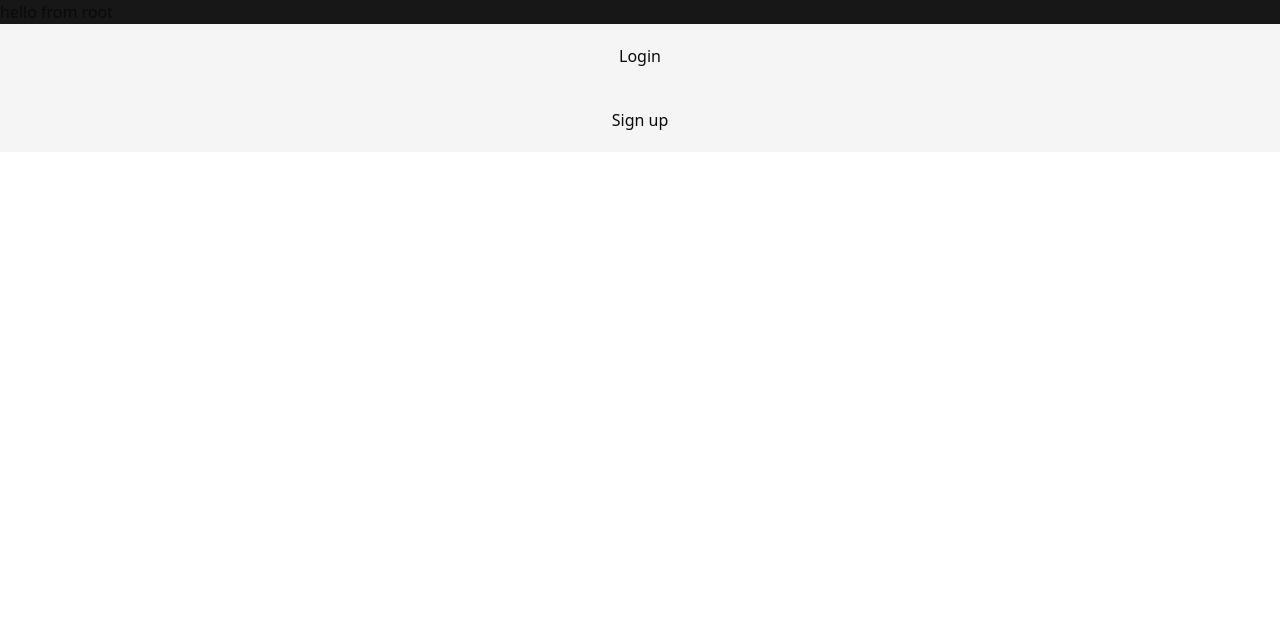
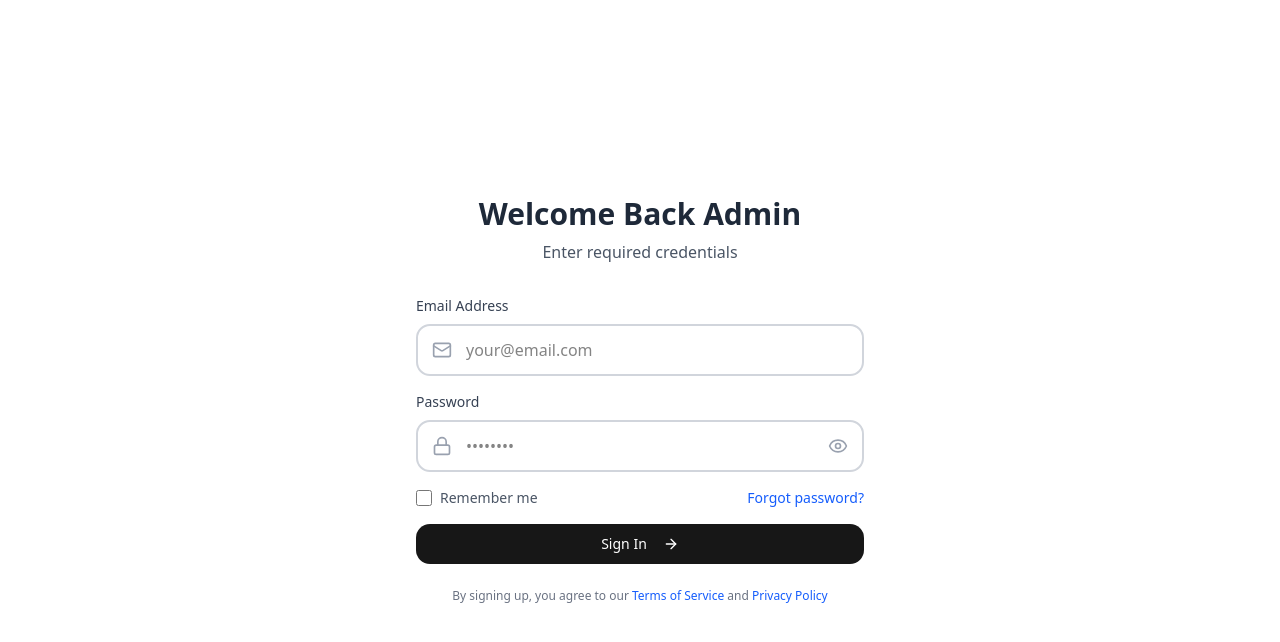
Before and after one commit to BiratBC/Preschool-Development-Tracker, a Next.js app in the folder tracker/: page / in a window 1280 px wide. Shown: the top 642 px of the page. Built offline with nearby package versions, Linux system fonts and the light colour scheme; no server answers; the database is empty.

Commit message:
completed authentication and authorization

```diff
--- a/tracker/app/(root)/page.tsx
+++ b/tracker/app/(root)/page.tsx
@@ -1,15 +1,11 @@
 import React from "react";
-import Link from "next/link";
+import HomeComponent from "@/components/HomeComponent";
+import { ToastContainer, toast } from 'react-toastify';
 export default function Home() {
   return (
     <>
-      <div className="bg-primary text-30-extrabold">
-        <p>hello from root</p>
-      </div>
-      <div className="bg-secondary flex flex-col justify-center items-center">
-      <Link href="/login" className="startup-form_btn my-5 text-center">Login</Link>
-      <Link href="/signup" className="startup-form_btn my-5 text-center">Sign up</Link>
-      </div>
+    <ToastContainer/>
+      <HomeComponent/>
     </>
   );
 }
--- a/tracker/components/DashboardComponent.tsx
+++ b/tracker/components/DashboardComponent.tsx
@@ -68,6 +68,10 @@ export default function DashboardComponent() {
   const handleIndividualGoals = (id : Number) => {
       router.push(`/student/${id}`)
   }
+  const handleLogout = () => {
+    localStorage.setItem("adminId", "");
+    router.push("/")
+  }
 
   return (
     <div className="flex h-screen bg-gray-50">
@@ -109,6 +113,7 @@ export default function DashboardComponent() {
 
           {/* User Profile */}
           <div className="p-4 border-t border-gray-200">
+            <button onClick={handleLogout}>
             <div className="flex items-center space-x-3 px-4 py-3 hover:bg-gray-100 rounded-lg transition-colors cursor-pointer">
               <div className="w-10 h-10 bg-gradient-to-br from-purple-500 to-pink-500 rounded-full flex items-center justify-center text-white font-semibold">
                 AD
@@ -119,6 +124,7 @@ export default function DashboardComponent() {
               </div>
               <LogOut className="w-5 h-5 text-gray-400" />
             </div>
+            </button>
           </div>
         </div>
       </aside>
--- a/tracker/components/GoalsComponent.tsx
+++ b/tracker/components/GoalsComponent.tsx
@@ -1,9 +1,10 @@
 "use client";
 import React, { useState, useEffect } from "react";
 import { Button } from "./ui/button";
-import { Share2, Check, X } from "lucide-react";
+import { Check, X } from "lucide-react";
 import { supabase } from "@/lib/supabaseClient";
-import { NextRequest } from "next/server";
+import { useRouter } from "next/router";
+
 type Category = {
   id: number;
   name: string;
@@ -11,6 +12,7 @@ type Category = {
 };
 
 export default function GoalsComponent() {
+  const router = useRouter();
   const [milestone_categories, setmilestone_categories] = useState<Category[]>([]);
   const [milestones, setMilestones] = useState({
     fineMotor: [
--- /dev/null
+++ b/tracker/components/HomeComponent.tsx
@@ -0,0 +1,161 @@
+"use client";
+import React, { useState, useEffect } from "react";
+import { Mail, Lock, Award, ArrowRight, Eye, EyeOff } from "lucide-react";
+import { Button } from "./ui/button";
+import { supabase } from "@/lib/supabaseClient";
+import { useRouter } from "next/navigation";
+import { toast } from 'react-toastify';
+const HomeComponent = () => {
+  const router = useRouter();
+  const [showPassword, setShowPassword] = useState(false);
+  const [email, setEmail] = useState("");
+  const [password, setPassword] = useState("");
+
+  const handleAdminAuth = async () => {
+  try {
+    const { data, error } = await supabase
+      .from("admin")
+      .select("*")
+      .single();
+
+    console.log({ data, error });
+
+    if (error) {
+      console.error("Supabase error:", error.message);
+      return Response.json({ error: error.message }, { status: 400 });
+    }
+
+    if (!data) {
+      console.error("No admin record found in DB");
+      return Response.json({ error: "Admin not found" }, { status: 404 });
+    }
+    if (email === data.admin_email && password === data.admin_password) {
+      localStorage.setItem("adminId", data?.admin_id ?? "");
+      toast.success("Login Successfull");
+      router.push("/dashboard");
+      return Response.json({ success: true });
+    } else {
+      toast.error("Invalid Admin Credentials")
+      return Response.json({ error: "Invalid credentials" }, { status: 401 });
+    }
+
+  } catch (error) {
+    console.error("Unexpected error:", error);
+    return Response.json({ error: "Something went wrong" }, { status: 500 });
+  }
+};
+useEffect(() => {
+  const adminId = localStorage.getItem("adminId");
+  if (adminId) {
+      window.location.href = "/dashboard";
+      return;
+    }
+}, [])
+
+
+
+  return (
+    <>
+      <div className="min-h-screen flex">
+        {/* Left Side - Form */}
+        <div className="flex-1 flex items-center justify-center p-8 bg-white">
+          <div className="w-full max-w-md">
+            {/* Header */}
+            <div className="text-center mb-8">
+              <h1 className="text-3xl font-bold text-gray-800 mb-2">
+                Welcome Back Admin
+              </h1>
+              <p className="text-gray-600">Enter required credentials</p>
+            </div>
+
+            {/* Form Fields */}
+            <div className="space-y-4">
+              <div>
+                <label className="block text-sm font-medium text-gray-700 mb-2">
+                  Email Address
+                </label>
+                <div className="relative">
+                  <Mail className="absolute left-4 top-1/2 transform -translate-y-1/2 w-5 h-5 text-gray-400" />
+                  <input
+                    type="email"
+                    value={email}
+                    onChange={(e) => setEmail(e.target.value)}
+                    placeholder="your@email.com"
+                    className="w-full pl-12 pr-4 py-3 border-2 border-gray-300 rounded-xl focus:border-blue-500 focus:outline-none transition-colors"
+                  />
+                </div>
+              </div>
+
+              <div>
+                <label className="block text-sm font-medium text-gray-700 mb-2">
+                  Password
+                </label>
+                <div className="relative">
+                  <Lock className="absolute left-4 top-1/2 transform -translate-y-1/2 w-5 h-5 text-gray-400" />
+                  <input
+                    type={showPassword ? "text" : "password"}
+                    value={password}
+                    onChange={(e) => setPassword(e.target.value)}
+                    placeholder="••••••••"
+                    className="w-full pl-12 pr-12 py-3 border-2 border-gray-300 rounded-xl focus:border-blue-500 focus:outline-none transition-colors"
+                  />
+                  <button
+                    type="button"
+                    onClick={() => setShowPassword(!showPassword)}
+                    className="absolute right-4 top-1/2 transform -translate-y-1/2 text-gray-400 hover:text-gray-600"
+                  >
+                    {showPassword ? (
+                      <EyeOff className="w-5 h-5" />
+                    ) : (
+                      <Eye className="w-5 h-5" />
+                    )}
+                  </button>
+                </div>
+              </div>
+
+              <div className="flex items-center justify-between">
+                <label className="flex items-center">
+                  <input
+                    type="checkbox"
+                    className="w-4 h-4 text-blue-500 border-gray-300 rounded focus:ring-blue-500"
+                  />
+                  <span className="ml-2 text-sm text-gray-600">
+                    Remember me
+                  </span>
+                </label>
+                <button
+                  type="button"
+                  className="text-sm text-blue-600 hover:text-blue-700 font-medium"
+                >
+                  Forgot password?
+                </button>
+              </div>
+
+              <Button
+                onClick={handleAdminAuth}
+                className="w-full flex items-center justify-center space-x-2 px-6 py-5 text-white rounded-xl hover:shadow-lg transition-all font-medium group"
+              >
+                <span>Sign In</span>
+                <ArrowRight className="w-5 h-5 group-hover:translate-x-1 transition-transform" />
+              </Button>
+            </div>
+
+            {/* Terms */}
+            <p className="mt-6 text-center text-xs text-gray-500">
+              By signing up, you agree to our{" "}
+              <a href="#" className="text-blue-600 hover:underline">
+                Terms of Service
+              </a>{" "}
+              and{" "}
+              <a href="#" className="text-blue-600 hover:underline">
+                Privacy Policy
+              </a>
+            </p>
+          </div>
+        </div>
+      </div>
+    </>
+  );
+};
+
+export default HomeComponent;
--- a/tracker/package.json
+++ b/tracker/package.json
@@ -17,6 +17,7 @@
     "next": "16.0.1",
     "react": "19.2.0",
     "react-dom": "19.2.0",
+    "react-toastify": "^11.0.5",
     "tailwind-merge": "^3.3.1"
   },
   "devDependencies": {
```
Also changed, not shown: 1 other file (tests, documents, lock files or other folders).
